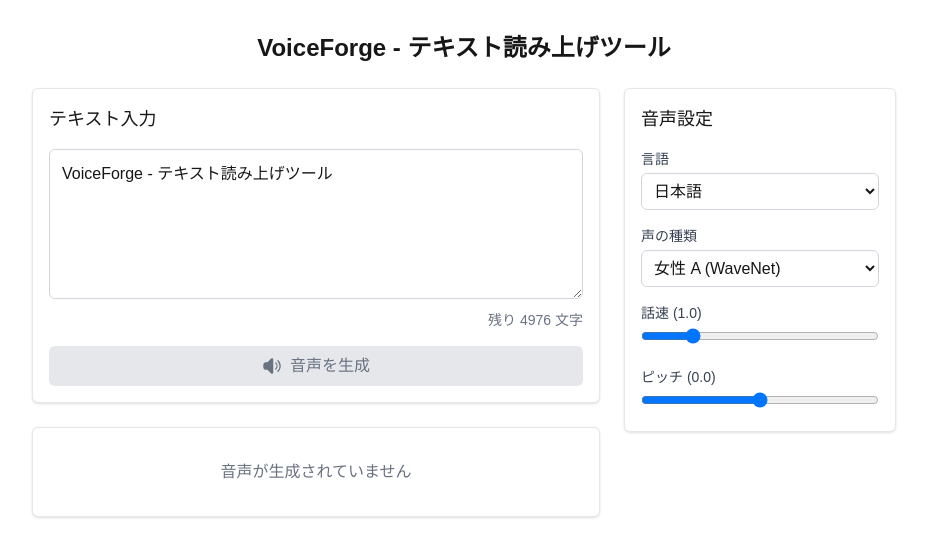
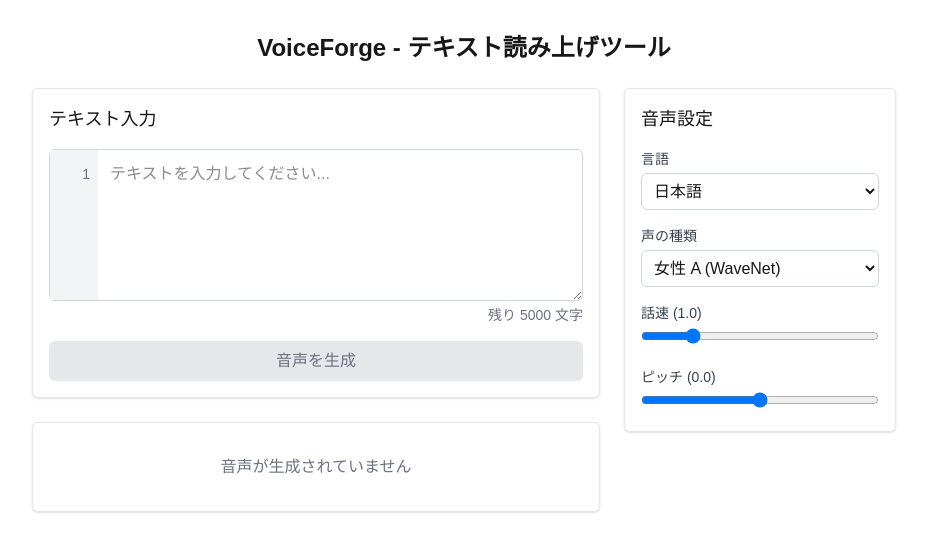
Before and after one commit to nekoallergy22/audio-app-2025, a Next.js app in the folder voiceforge/: page / in a window 1280 px wide. Shown: the top 556 px of the page, without its empty margins (176-1103 px from the left). Built offline with nearby package versions, Linux system fonts and the light colour scheme.

Commit message:
feat: update input text area

```diff
--- a/voiceforge/src/app/page.tsx
+++ b/voiceforge/src/app/page.tsx
@@ -8,22 +8,14 @@ import VoiceSettings, {
   VoiceSettingsType,
 } from "../components/ui/VoiceSettings";
 import { validateText, validateVoiceSettings } from "../utils/validators";
-import { SpeakerWaveIcon } from "@heroicons/react/24/solid";
 
-// クライアントサイドのみでレンダリングするコンポーネント
 const AudioPlayer = dynamic(() => import("../components/ui/AudioPlayer"), {
   ssr: false,
 });
 
-const DownloadButton = dynamic(
-  () => import("../components/ui/DownloadButton"),
-  {
-    ssr: false,
-  }
-);
-
 export default function Home() {
   const [inputText, setInputText] = useState("");
+  const [generatedText, setGeneratedText] = useState("");
   const [voiceSettings, setVoiceSettings] = useState<VoiceSettingsType>({
     language: "ja-JP",
     voiceName: "ja-JP-Wavenet-A",
@@ -45,13 +37,11 @@ export default function Home() {
   };
 
   const handleGenerateVoice = async () => {
-    // テキストの検証
     if (!validateText(inputText)) {
       setErrorMessage("テキストが入力されていないか、文字数制限を超えています");
       return;
     }
 
-    // 音声設定の検証
     if (
       !validateVoiceSettings(
         voiceSettings.language,
@@ -65,10 +55,10 @@ export default function Home() {
     }
 
     setIsLoading(true);
+    setGeneratedText(inputText);
     setErrorMessage(null);
 
     try {
-      // APIを呼び出す
       const response = await fetch("/api/tts", {
         method: "POST",
         headers: { "Content-Type": "application/json" },
@@ -85,15 +75,13 @@ export default function Home() {
 
       const data = await response.json();
 
-      // Base64エンコードされた音声データをBlobに変換
-      const audioBlob = base64ToBlob(data.audioContent, "audio/mp3");
-
       // 既存のaudioUrlがある場合は解放
       if (audioUrl) {
         URL.revokeObjectURL(audioUrl);
       }
 
-      // 新しいaudioUrlを作成
+      // Base64エンコードされた音声データをBlobに変換
+      const audioBlob = base64ToBlob(data.audioContent, "audio/mp3");
       const newAudioUrl = URL.createObjectURL(audioBlob);
       setAudioUrl(newAudioUrl);
     } catch (error) {
@@ -135,7 +123,7 @@ export default function Home() {
         URL.revokeObjectURL(audioUrl);
       }
     };
-  }, []);
+  }, [audioUrl]);
 
   return (
     <main className="container mx-auto px-4 py-8 max-w-4xl">
@@ -154,24 +142,17 @@ export default function Home() {
             <button
               onClick={handleGenerateVoice}
               disabled={!inputText.trim() || isLoading}
-              className={`mt-4 py-2 px-4 rounded-md focus:outline-none w-full flex items-center justify-center ${
+              className={`mt-4 py-2 px-4 rounded-md focus:outline-none w-full ${
                 !inputText.trim() || isLoading
                   ? "bg-gray-200 text-gray-500 cursor-not-allowed"
                   : "bg-blue-500 text-white hover:bg-blue-600"
               }`}
             >
-              {isLoading ? (
-                "生成中..."
-              ) : (
-                <>
-                  <SpeakerWaveIcon className="h-5 w-5 mr-2" />
-                  音声を生成
-                </>
-              )}
+              {isLoading ? "生成中..." : "音声を生成"}
             </button>
           </div>
 
-          <AudioPlayer audioUrl={audioUrl} text={inputText || ""} />
+          <AudioPlayer audioUrl={audioUrl} text={generatedText} />
         </div>
 
         <div className="space-y-6">
--- a/voiceforge/src/components/ui/AudioPlayer.tsx
+++ b/voiceforge/src/components/ui/AudioPlayer.tsx
@@ -11,7 +11,7 @@ import {
 
 interface AudioPlayerProps {
   audioUrl: string | null;
-  text?: string;
+  text?: string; // 生成時のテキストを受け取る
 }
 
 const AudioPlayer: React.FC<AudioPlayerProps> = ({ audioUrl, text }) => {
@@ -26,7 +26,7 @@ const AudioPlayer: React.FC<AudioPlayerProps> = ({ audioUrl, text }) => {
     }
   };
 
-  // 音声URL変更時の処理
+  // 音声制御処理
   useEffect(() => {
     if (audioUrl && audioRef.current) {
       audioRef.current.load();
@@ -35,7 +35,6 @@ const AudioPlayer: React.FC<AudioPlayerProps> = ({ audioUrl, text }) => {
     }
   }, [audioUrl]);
 
-  // 再生・停止処理
   const togglePlayPause = () => {
     if (!audioRef.current) return;
 
@@ -47,28 +46,36 @@ const AudioPlayer: React.FC<AudioPlayerProps> = ({ audioUrl, text }) => {
     setIsPlaying(!isPlaying);
   };
 
+  const stop = () => {
+    if (!audioRef.current) return;
+
+    audioRef.current.pause();
+    audioRef.current.currentTime = 0;
+    setIsPlaying(false);
+  };
+
   // ダウンロード処理
   const handleDownload = () => {
     if (!audioUrl) return;
 
-    const sanitizedText = (text || "voice")
+    const sanitizedFileName = (text || "voice")
       .replace(/[\\/:*?"<>|]/g, "_")
-      .substring(0, 30)
+      .substring(0, 50)
       .trim();
 
     const link = document.createElement("a");
     link.href = audioUrl;
-    link.download = `${sanitizedText}.mp3`;
+    link.download = `${sanitizedFileName}.mp3`;
     document.body.appendChild(link);
     link.click();
     document.body.removeChild(link);
   };
 
   // 時間表示フォーマット
-  const formatTime = (time: number) => {
-    const minutes = Math.floor(time / 60);
-    const seconds = Math.floor(time % 60);
-    return `${minutes}:${seconds < 10 ? "0" : ""}${seconds}`;
+  const formatTime = (seconds: number) => {
+    const minutes = Math.floor(seconds / 60);
+    const remainingSeconds = Math.floor(seconds % 60);
+    return `${minutes}:${remainingSeconds.toString().padStart(2, "0")}`;
   };
 
   return (
@@ -83,14 +90,23 @@ const AudioPlayer: React.FC<AudioPlayerProps> = ({ audioUrl, text }) => {
             <source src={audioUrl} type="audio/mpeg" />
           </audio>
 
-          <div className="flex items-center justify-between">
+          {/* テキストと再生時間表示エリア */}
+          <div className="mb-4">
+            {text && (
+              <div className="text-gray-700 mb-2 line-clamp-2 break-words">
+                {text}
+              </div>
+            )}
             <div className="text-sm text-gray-500">
               音声の長さ: {formatTime(duration)}
             </div>
-            <div className="flex space-x-2">
+          </div>
+
+          {/* コントロールボタン */}
+          <div className="flex justify-end space-x-2">
             <button
               onClick={togglePlayPause}
-                className="p-2 bg-blue-500 text-white rounded-full hover:bg-blue-600"
+              className="p-2 bg-blue-500 text-white rounded-full hover:bg-blue-600 transition-colors"
             >
               {isPlaying ? (
                 <PauseIcon className="h-5 w-5" />
@@ -99,18 +115,17 @@ const AudioPlayer: React.FC<AudioPlayerProps> = ({ audioUrl, text }) => {
               )}
             </button>
             <button
-                onClick={() => audioRef.current?.pause()}
-                className="p-2 bg-gray-200 text-gray-700 rounded-full hover:bg-gray-300"
+              onClick={stop}
+              className="p-2 bg-gray-200 text-gray-700 rounded-full hover:bg-gray-300 transition-colors"
             >
               <StopIcon className="h-5 w-5" />
             </button>
             <button
               onClick={handleDownload}
-                className="p-2 bg-green-500 text-white rounded-full hover:bg-green-600"
+              className="p-2 bg-green-500 text-white rounded-full hover:bg-green-600 transition-colors"
             >
               <ArrowDownTrayIcon className="h-5 w-5" />
             </button>
-            </div>
           </div>
         </>
       ) : (
--- a/voiceforge/src/components/ui/TextInput.tsx
+++ b/voiceforge/src/components/ui/TextInput.tsx
@@ -1,5 +1,5 @@
 // src/components/ui/TextInput.tsx
-import React, { useState, useEffect } from "react";
+import React, { useState, useEffect, useMemo } from "react";
 
 interface TextInputProps {
   onChange: (text: string) => void;
@@ -10,10 +10,17 @@ const TextInput: React.FC<TextInputProps> = ({
   onChange,
   maxLength = 1000,
 }) => {
-  const [text, setText] = useState<string>(
-    "VoiceForge - テキスト読み上げツール"
+  const [text, setText] = useState<string>("");
+  const [remainingChars, setRemainingChars] = useState<number>(maxLength);
+
+  // 行数をカウント
+  const lineCount = useMemo(() => text.split("\n").length, [text]);
+
+  // 行番号の配列を作成
+  const linesArr = useMemo(
+    () => Array.from({ length: Math.max(1, lineCount) }, (_, i) => i + 1),
+    [lineCount]
   );
-  const [remainingChars, setRemainingChars] = useState<number>(maxLength);
 
   useEffect(() => {
     setRemainingChars(maxLength - text.length);
@@ -27,14 +34,41 @@ const TextInput: React.FC<TextInputProps> = ({
     }
   };
 
+  // テキストエリアとスクロール位置を同期させる
+  const handleTextareaScroll = (e: React.UIEvent<HTMLTextAreaElement>) => {
+    const lineNumbers = document.getElementById("line-numbers");
+    if (lineNumbers) {
+      lineNumbers.scrollTop = e.currentTarget.scrollTop;
+    }
+  };
+
   return (
     <div className="w-full">
-      <textarea
-        className="w-full p-3 border border-gray-300 rounded-md focus:outline-none focus:ring-2 focus:ring-blue-500 min-h-[150px]"
-        value={text}
-        onChange={handleChange}
-        placeholder="テキストを入力してください..."
-      />
+      <div className="flex border border-gray-300 rounded-md focus-within:ring-2 focus-within:ring-blue-500">
+        {/* 行番号表示エリア */}
+        <div
+          id="line-numbers"
+          className="bg-gray-100 text-gray-500 text-right py-3 px-2 select-none overflow-hidden"
+          style={{ minWidth: "3rem" }}
+        >
+          {linesArr.map((num) => (
+            <div key={num} className="leading-6 text-sm">
+              {num}
+            </div>
+          ))}
+        </div>
+
+        {/* テキスト入力エリア */}
+        <textarea
+          className="w-full p-3 border-none rounded-md focus:outline-none min-h-[150px] leading-6"
+          value={text}
+          onChange={handleChange}
+          onScroll={handleTextareaScroll}
+          placeholder="テキストを入力してください..."
+          style={{ resize: "vertical" }}
+        />
+      </div>
+
       <div className="text-right text-sm text-gray-500 mt-1">
         残り {remainingChars} 文字
       </div>
```
Lines whose indentation alone changed are shown as unchanged.
